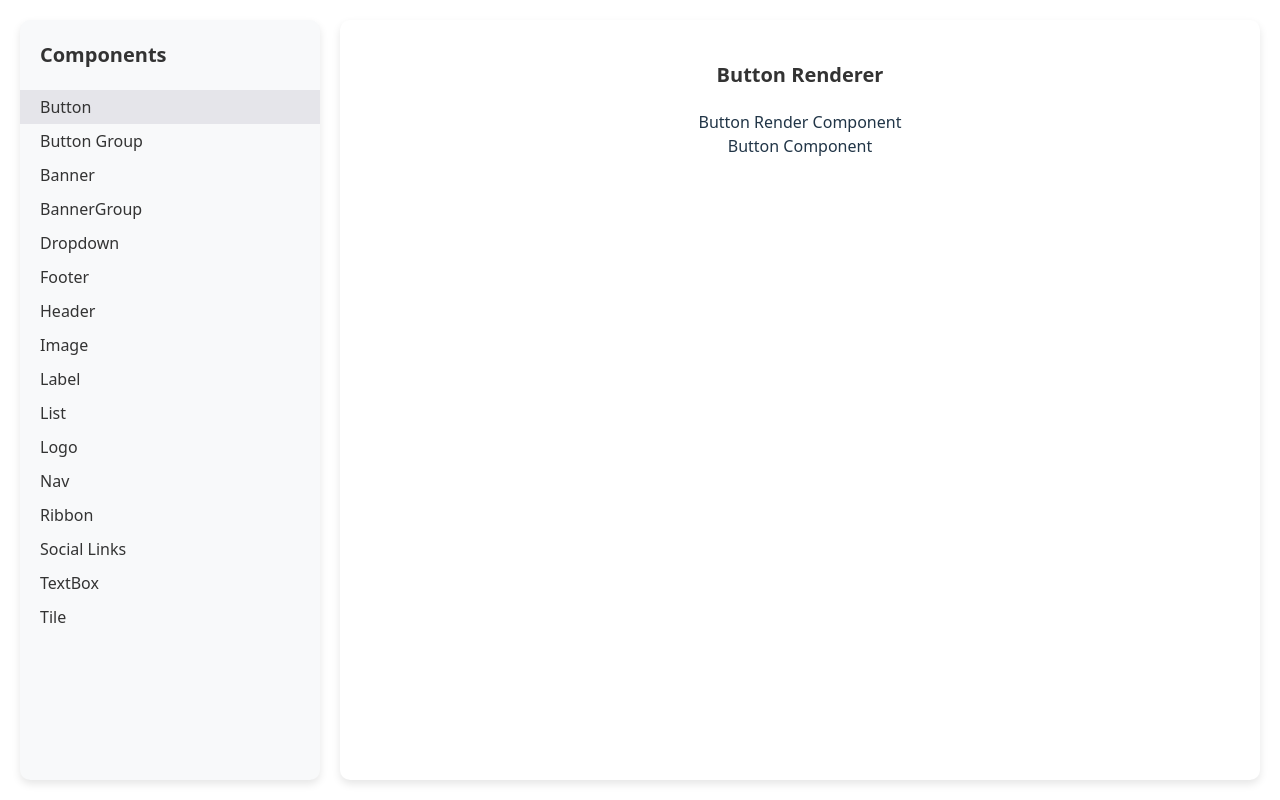
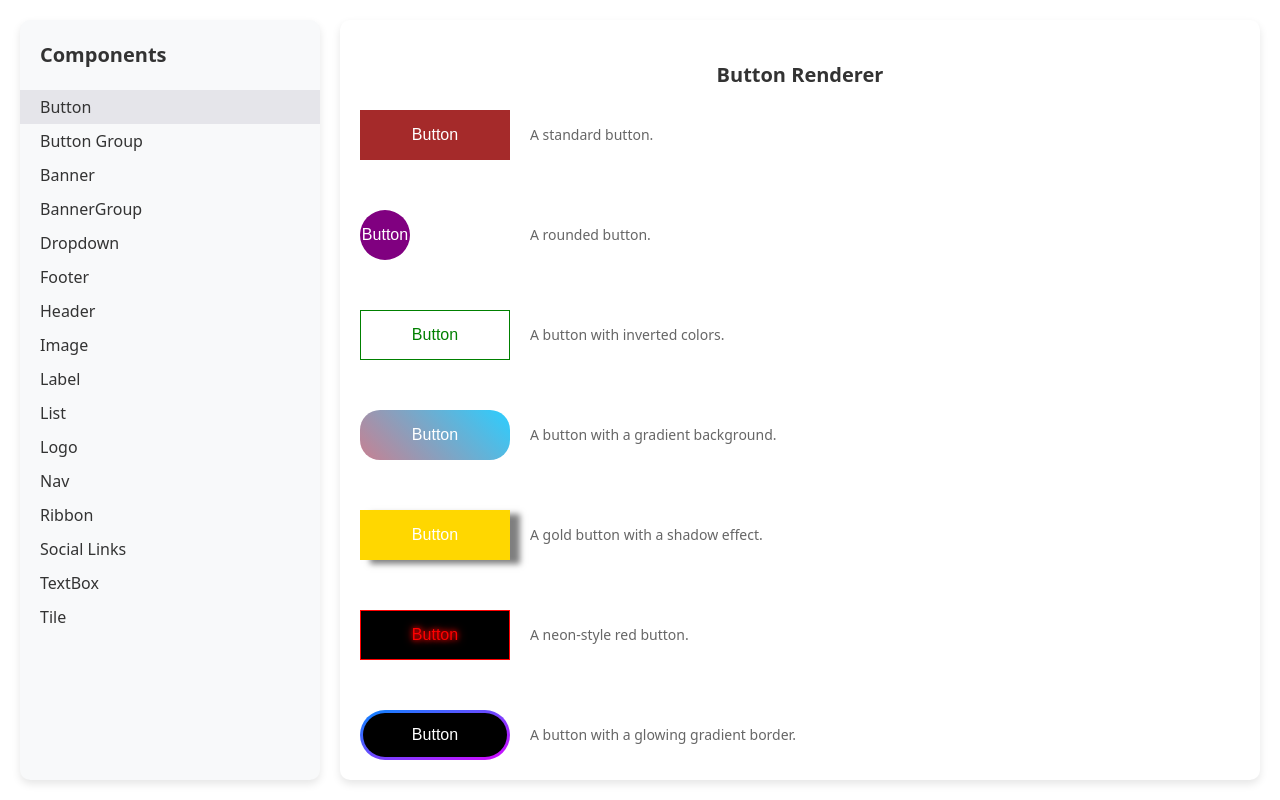
Before and after one commit to Moses-beniyel/ReactComponentLibrary, a React (Vite) app: page /button in a window 1280 px wide. Built offline with nearby package versions, Linux system fonts and the light colour scheme.

Commit message:
SCRUM-3 - Button component init changes

```diff
--- a/src/components/Button/Button.scss
+++ b/src/components/Button/Button.scss
@@ -1,3 +1,161 @@
-.button {
-  /* Add styles here */
+.btn {
+  padding: 10px 20px;
+  border: none;
+  cursor: pointer;
+  font-size: 16px;
+  transition: all 0.3s ease;
+  color: white;
+  display: inline-flex;
+  align-items: center;
+  justify-content: center;
+  height: 50px;
+
+  &:hover {
+    opacity: 0.8;
+    transform: scale(1.05);
+  }
+
+  &:disabled {
+    cursor: not-allowed;
+    opacity: 0.6;
+  }
 }
+
+.btn-round {
+  width: 50px;
+  height: 50px;
+  border-radius: 50%;
+  padding: 0;
+}
+
+$colors: (
+  black: black,
+  white: white,
+  gray: gray,
+  silver: silver,
+
+  red: red,
+  maroon: maroon,
+
+  yellow: yellow,
+  gold:rgb(255,215,0),
+
+  blue: blue,
+  navy: navy,
+  skyblue: skyblue,
+
+  green: green,
+  lime: lime,
+  teal: teal,
+
+  purple: purple,
+  violet: violet,
+
+  orange: orange,
+  brown: brown,
+  pink: pink,
+  cyan: cyan
+);
+
+@each $name,$color in $colors{
+  .btn-#{$name}{
+    background-color: $color;
+    &:hover{
+      background-color:darken($color, 10%);
+    }
+
+    &.btn-shadow {
+      color: white;
+      box-shadow: 10px 4px 6px rgba(0, 0, 0, 0.5);
+      transition: box-shadow 0.3s ease, transform 0.3s ease;
+
+      &:hover {
+        box-shadow: 0px 6px 12px rgba(0, 0, 0,0.5);
+        transform: translateY(2px);
+      }
+    }
+    &.btn-neon {
+      background-color: black;
+      color: $color;
+      text-shadow: 0 0 5px $color, 0 0 10px $color;
+      border: 1px solid $color;
+      &:hover {
+        text-shadow: 0 0 10px cyan, 0 0 20px $color;
+      }
+    }
+    &.btn-invert {
+      background-color: rgb(255, 255, 255);
+      color: $color;
+      border: 1px solid $color;
+
+      &:hover {
+        background-color: $color;
+        color: white;
+      }
+    }
+  }
+}
+
+.btn-gradient {
+  background: linear-gradient(45deg, #c88091, #2bceff);
+  color: white;
+  border: none;
+  transition: all 0.3s ease;
+  border-radius: 20px;
+  &:hover {
+    filter: brightness(1.2);
+  }
+}
+.btn-neon {
+  background-color: black;
+  color: cyan;
+  text-shadow: 0 0 5px cyan, 0 0 10px cyan;
+  border: 1px solid cyan;
+
+  &:hover {
+    text-shadow: 0 0 10px cyan, 0 0 20px cyan;
+  }
+}
+.btn-border-gradient {
+  color: white;
+  font-size: 16px;
+  padding: 12px 24px;
+  border-radius: 1000px;
+  position: relative;
+  border: none;
+  cursor: pointer;
+  z-index: 1;
+  overflow: hidden;
+  display: inline-block;
+}
+
+.btn-border-gradient::before {
+  content: "";
+  position: absolute;
+  top: 3px;
+  left: 3px;
+  right: 3px;
+  bottom: 3px;
+  background-color: black;
+  border-radius: 1000px;
+  z-index: -1;
+  color: white;
+}
+
+.btn-border-gradient::after {
+  content: "";
+  position: absolute;
+  top: -3px;
+  color: white;
+  left: -3px;
+  right: -3px;
+  bottom: -3px;
+  border-radius: 1000px;
+  background-image: linear-gradient(to bottom right, #008cff, #e100ff);
+  z-index: -2;
+}
+
+.btn-border-gradient span {
+  position: relative;
+  z-index: 2;
+}
--- a/src/components/Button/Button.tsx
+++ b/src/components/Button/Button.tsx
@@ -1,11 +1,10 @@
 import React from "react";
-
-const Button: React.FC = () => {
-  return <div>
-
-  Button Component
-
-  </div>;
+import "./Button.scss"
+const Button: React.FC = ({ className = "", type = "", style = {}, hoverStyle=""}) => {
+  return (
+    <>
+        <button className={`btn ${className}`} type={type} style={style}>Button</button>
+    </>
+    );
 };
-
 export default Button;
--- a/src/components/Landing/Landing.tsx
+++ b/src/components/Landing/Landing.tsx
@@ -147,11 +147,13 @@ const Landing: React.FC = () => {
       <div className="right-panel fl flex1 column">
         <h3>{components[currentPath]?.text}</h3>
         <div className="fl column flex1 overflow">
-        <Routes>
-            {Object.keys(components).map((path) => (
-              <Route key={path} path={path} element={components[path].component} />
-            ))}
-          </Routes>
+          <div className="container">
+            <Routes>
+              {Object.keys(components).map((path) => (
+                <Route key={path} path={path} element={components[path].component} />
+              ))}
+            </Routes>
+          </div>
         </div>
       </div>
     </div>
--- a/src/index.css
+++ b/src/index.css
@@ -38,17 +38,7 @@ h1 {
   line-height: 1.1;
 }
 
-button {
-  border-radius: 8px;
-  border: 1px solid transparent;
-  padding: 0.6em 1.2em;
-  font-size: 1em;
-  font-weight: 500;
-  font-family: inherit;
-  background-color: #1a1a1a;
-  cursor: pointer;
-  transition: border-color 0.25s;
-}
+
 button:hover {
   border-color: #646cff;
 }
@@ -89,3 +79,16 @@ button:focus-visible {
 .overflow {
   overflow: auto;
 }
+
+
+/*Radius*/
+.rad-5 {
+  border-radius: 5px;
+}
+.rad-8 {
+  border-radius: 8px;
+}
+
+.rad-round {
+  border-radius: 50%;
+}
--- a/src/render-components/Button/Button.scss
+++ b/src/render-components/Button/Button.scss
@@ -1,3 +1,23 @@
-.button {
-  /* Add styles here */
+.btn-grp {
+  display: flex;
+  flex-direction: column;
+  gap: 10px;
+  align-items: flex-start;
+  height: 100%;
+  justify-content: space-between;
 }
+.container{
+  height: 100%;
+}
+.btn-container {
+  display: grid;
+  grid-template-columns: 150px auto;
+  gap: 20px;
+  width: 100%;
+}
+
+.btn-desc {
+  font-size: 14px;
+  color: #666;
+  text-align: left;
+}
--- a/src/render-components/Button/Button.tsx
+++ b/src/render-components/Button/Button.tsx
@@ -1,10 +1,43 @@
 import './Button.scss';
-import  ButtonComponent from '../../components/Button';
+import ButtonComponent from '../../components/Button/Button';
+
 export const Button = () => {
   return (
-    <>
-      Button Render Component
-      <ButtonComponent></ButtonComponent>
-    </>
-  )
+    <div className="btn-grp">
+      <div className="btn-container">
+        <ButtonComponent className="btn-brown" type="button">Blue Button</ButtonComponent>
+        <p className="btn-desc">A standard button.</p>
+      </div>
+
+      <div className="btn-container">
+        <ButtonComponent className="btn-round btn-purple" type="button">Purple Button</ButtonComponent>
+        <p className="btn-desc">A rounded button.</p>
+      </div>
+
+      <div className="btn-container">
+        <ButtonComponent className="btn-green btn-invert">Green Button</ButtonComponent>
+        <p className="btn-desc">A button with inverted colors.</p>
+      </div>
+
+      <div className="btn-container">
+        <ButtonComponent className="btn-gradient">Gradient Button</ButtonComponent>
+        <p className="btn-desc">A button with a gradient background.</p>
+      </div>
+
+      <div className="btn-container">
+        <ButtonComponent className="btn-gold btn-shadow">Gold Button</ButtonComponent>
+        <p className="btn-desc">A gold button with a shadow effect.</p>
+      </div>
+
+      <div className="btn-container">
+        <ButtonComponent className="btn-red btn-neon">Red Button</ButtonComponent>
+        <p className="btn-desc">A neon-style red button.</p>
+      </div>
+
+      <div className="btn-container">
+        <ButtonComponent className="btn-border-gradient">Border Gradient</ButtonComponent>
+        <p className="btn-desc">A button with a glowing gradient border.</p>
+      </div>
+    </div>
+  );
 };
```
